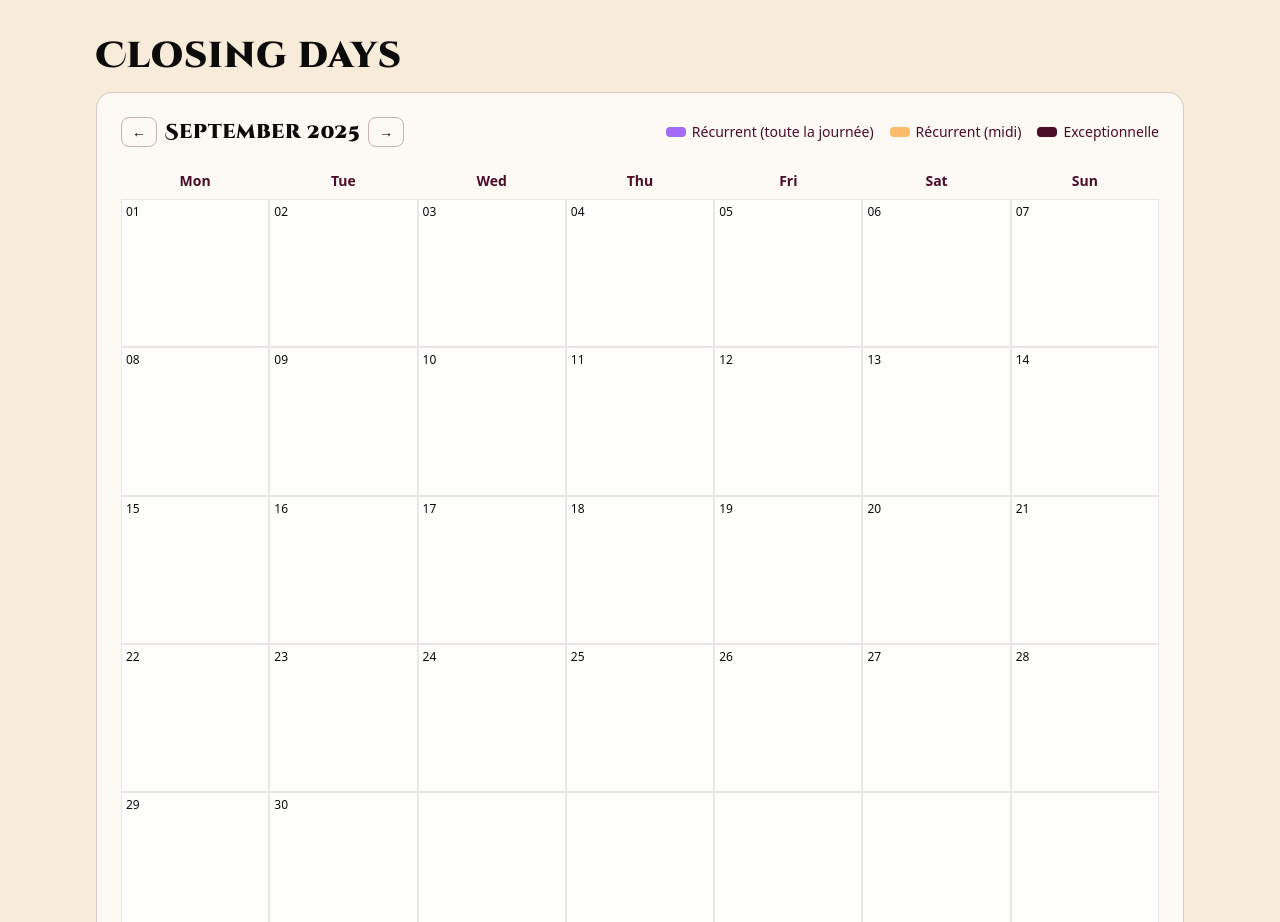
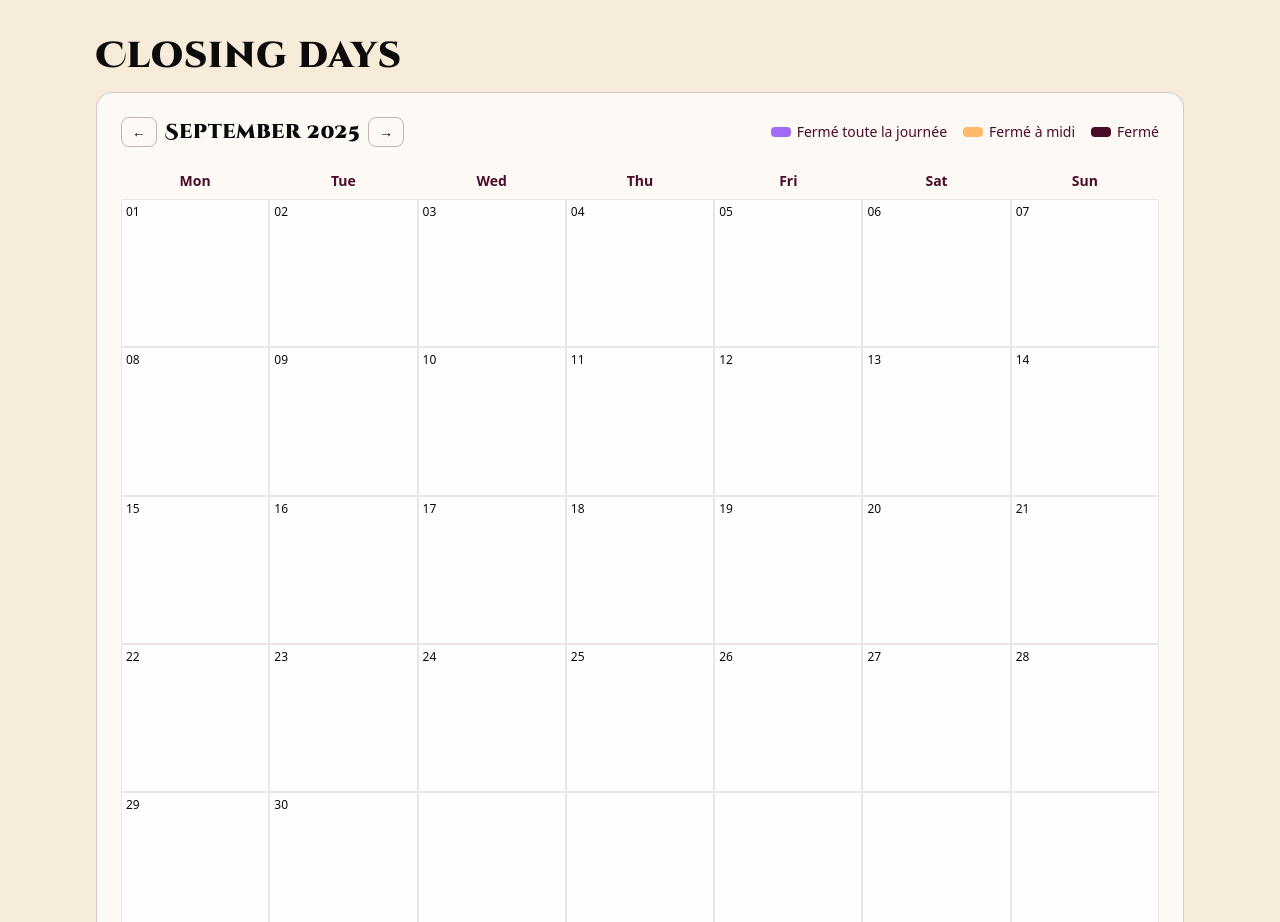
Before and after one commit to 0isoft/lorangerose, a React (Vite) app in the folder frontend/: page /contact in a window 1280 px wide. Shown: the part 980-1902 px from the top of the page. Built offline with nearby package versions, Linux system fonts and the light colour scheme; no server answers.

Commit message:
remove gallery text and calendar text

```diff
--- a/frontend/src/pages/Contact.tsx
+++ b/frontend/src/pages/Contact.tsx
@@ -469,9 +469,9 @@ function ReadOnlyClosuresCalendar() {
 
         {/* NEW legend (French only, simple) */}
         <div className="hidden md:flex items-center gap-4 text-sm text-[#4C0C27]">
-          <LegendSwatch color="#A26BF5" label="Récurrent (toute la journée)" />
-          <LegendSwatch color="#FFB96B" label="Récurrent (midi)" />
-          <LegendSwatch color="#4C0C27" label="Exceptionnelle" />
+          <LegendSwatch color="#A26BF5" label="Fermé toute la journée" />
+          <LegendSwatch color="#FFB96B" label="Fermé à midi" />
+          <LegendSwatch color="#4C0C27" label="Fermé" />
           {/* Intentionally no legend for 'autres' (gris) */}
         </div>
       </div>
--- a/frontend/src/pages/Gallery.tsx
+++ b/frontend/src/pages/Gallery.tsx
@@ -109,7 +109,7 @@ export default function Gallery() {
                             animate={{ opacity: 1, y: 0, transition: { duration: 0.6, ease: "easeOut", delay: 0.15 } }}
                             className="mt-4 max-w-3xl text-lg md:text-xl text-[#F7EBD9]/80"
                         >
-                            Some nice words about the place, we are even nicer in person!
+
                         </motion.p>
                     </div>
                 </section>
```
